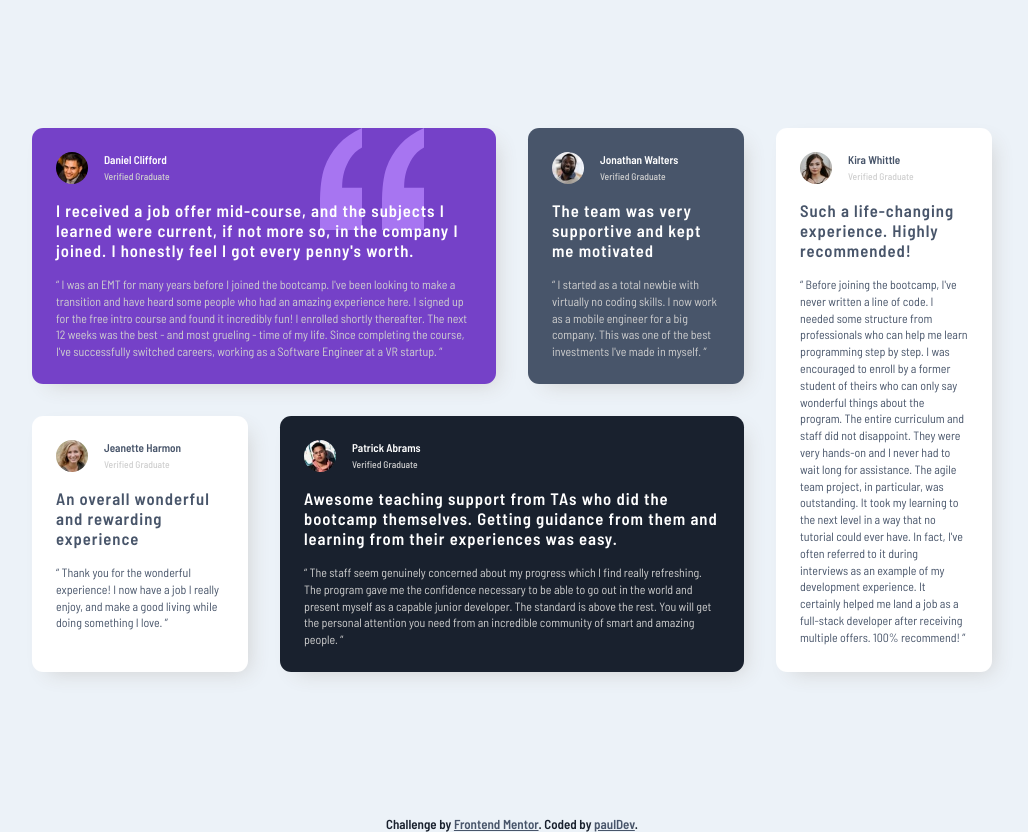
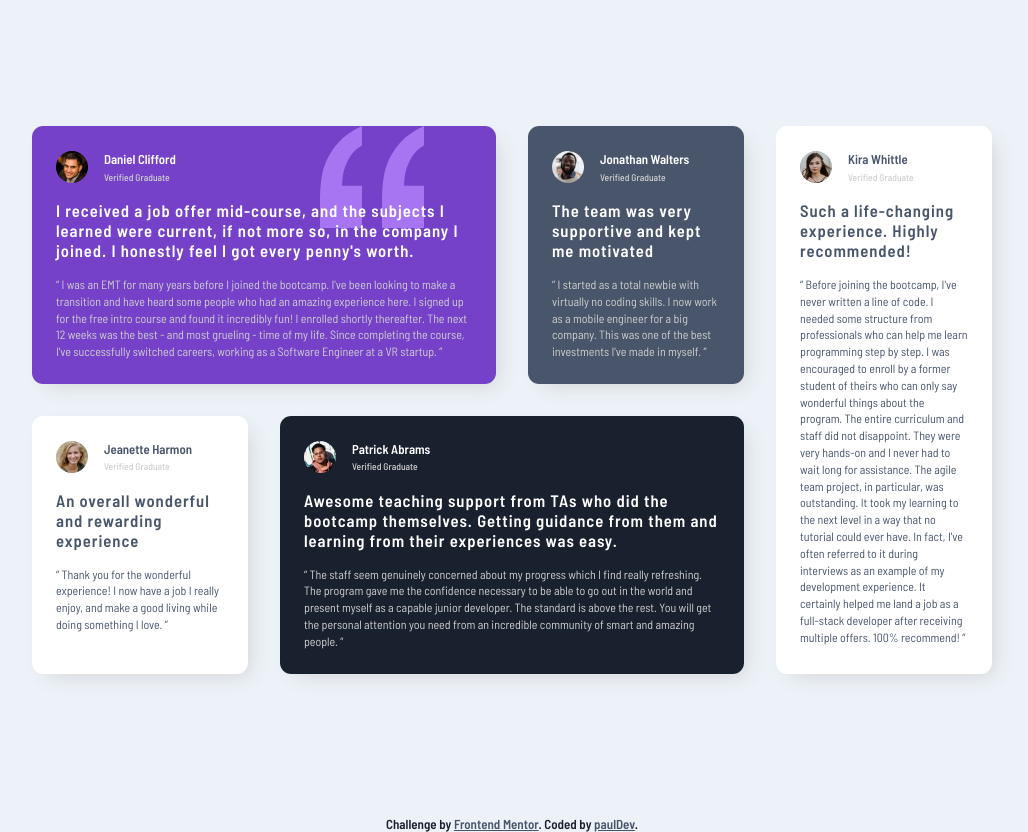
Before and after one commit to dev-paulL/testimonials-grid-section, a plain HTML site: page index.html in a window 1280 px wide. Shown: the whole page, without its empty margins (128-1156 px from the left). Drawn offline with Linux system fonts and the light colour scheme.

Commit message:
replaced h2 and h3 by p

```diff
--- a/index.html
+++ b/index.html
@@ -15,17 +15,17 @@
 </head>
 <body>
   <main>
-    <section class="gridSection">
+    <div class="gridSection">
       <article class="gridSection-article daniel_article">
         <div class="article_author-section">
           <img src="images/image-daniel.jpg" alt="">
           <div class="author-info">
-            <h3>Daniel Clifford</h3>
+            <p>Daniel Clifford</p>
             <p>Verified Graduate</p>
           </div>
         </div>
 
-        <h2 class="article-title"> I received a job offer mid-course, and the subjects I learned were current, if not more so, in the company I joined. I honestly feel I got every penny's worth.</h2>
+        <p class="article-title"> I received a job offer mid-course, and the subjects I learned were current, if not more so, in the company I joined. I honestly feel I got every penny's worth.</p>
 
         <p class="article-content">“ I was an EMT for many years before I joined the bootcamp. I've been looking to make a
           transition and have heard some people who had an amazing experience here. I signed up
@@ -38,12 +38,12 @@
         <div class="article_author-section ">
           <img src="images/image-jonathan.jpg" alt="">
           <div class="author-info">
-            <h3>Jonathan Walters</h3>
+            <p>Jonathan Walters</p>
             <p>Verified Graduate</p>
           </div>
         </div>
 
-        <h2 class="article-title">The team was very supportive and kept me motivated</h2>
+        <p class="article-title">The team was very supportive and kept me motivated</p>
 
         <p class="article-content">“ I started as a total newbie with virtually no coding skills. I now work as a mobile engineer
           for a big company. This was one of the best investments I've made in myself. ”</p>
@@ -53,12 +53,12 @@
         <div class="article_author-section ">
           <img src="images/image-jeanette.jpg" alt="">
           <div class="author-info">
-            <h3>Jeanette Harmon</h3>
+            <p>Jeanette Harmon</p>
             <p>Verified Graduate</p>
           </div>
         </div>
 
-        <h2 class="article-title">An overall wonderful and rewarding experience</h2>
+        <p class="article-title">An overall wonderful and rewarding experience</p>
 
         <p class="article-content">“ Thank you for the wonderful experience! I now have a job I really enjoy, and make a good living
           while doing something I love. ”</p>
@@ -68,14 +68,14 @@
         <div class="article_author-section ">
           <img src="images/image-patrick.jpg" alt="">
           <div class="author-info">
-            <h3>Patrick Abrams</h3>
+            <p>Patrick Abrams</p>
             <p>Verified Graduate</p>
           </div>
 
         </div>
 
-        <h2 class="article-title">Awesome teaching support from TAs who did the bootcamp themselves. Getting guidance from them and
-          learning from their experiences was easy.</h2>
+        <p class="article-title">Awesome teaching support from TAs who did the bootcamp themselves. Getting guidance from them and
+          learning from their experiences was easy.</p>
 
         <p class="article-content">“ The staff seem genuinely concerned about my progress which I find really refreshing. The program
           gave me the confidence necessary to be able to go out in the world and present myself as a capable
@@ -87,13 +87,13 @@
         <div class="article_author-section ">
           <img src="images/image-kira.jpg" alt="">
           <div class="author-info">
-            <h3>Kira Whittle</h3>
+            <p>Kira Whittle</p>
             <p>Verified Graduate</p>
           </div>
 
         </div>
 
-        <h2 class="article-title">Such a life-changing experience. Highly recommended!</h2>
+        <p class="article-title">Such a life-changing experience. Highly recommended!</p>
 
         <p class="article-content">“ Before joining the bootcamp, I've never written a line of code. I needed some structure from
           professionals who can help me learn programming step by step. I was encouraged to enroll by a former
@@ -104,7 +104,7 @@
           experience. It certainly helped me land a job as a full-stack developer after receiving multiple offers.
           100% recommend! ”</p>
       </article>
-    </section>
+    </div>
   </main>
 
   <footer><p>Challenge by <a href="https://www.frontendmentor.io?ref=challenge" target="_blank">Frontend Mentor</a>.
--- a/style.css
+++ b/style.css
@@ -60,9 +60,7 @@ article {
   display: flex;
   align-items: center;
 }
-.article_author-section h3 {
-  font-weight: 600;
-}
+
 .article_author-section img {
   border-radius: 50%/50%;
   max-width: 2rem;
@@ -73,6 +71,12 @@ article {
   margin-left: 1rem;
   line-height: 1.5;
   font-size: 0.6rem;
+}
+
+.author-info p:first-child {
+    font-weight: 600;
+    font-size: .8rem;
+    color: var(--white);
 }
 .author-info p {
   font-weight: 500;
@@ -130,6 +134,9 @@ article {
   grid-area: jeanette;
 }
 
+.jeanette_article .article_author-section p:first-child, .kira_article .article_author-section p:first-child {
+    color: var(--darkGrayishBlue);
+}
 /* Footer */
 footer {
   text-align: center;
```
